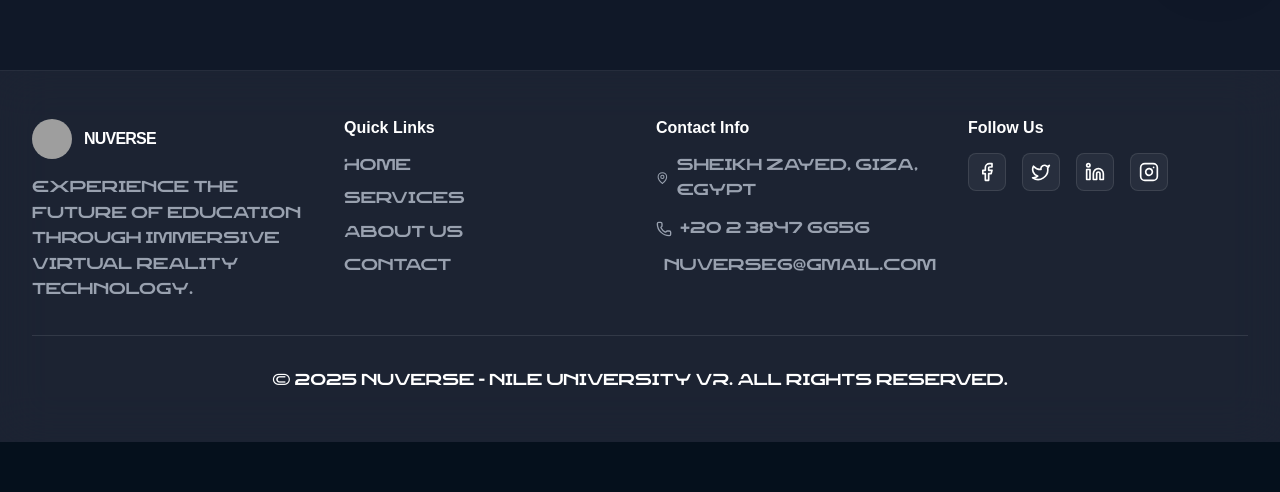
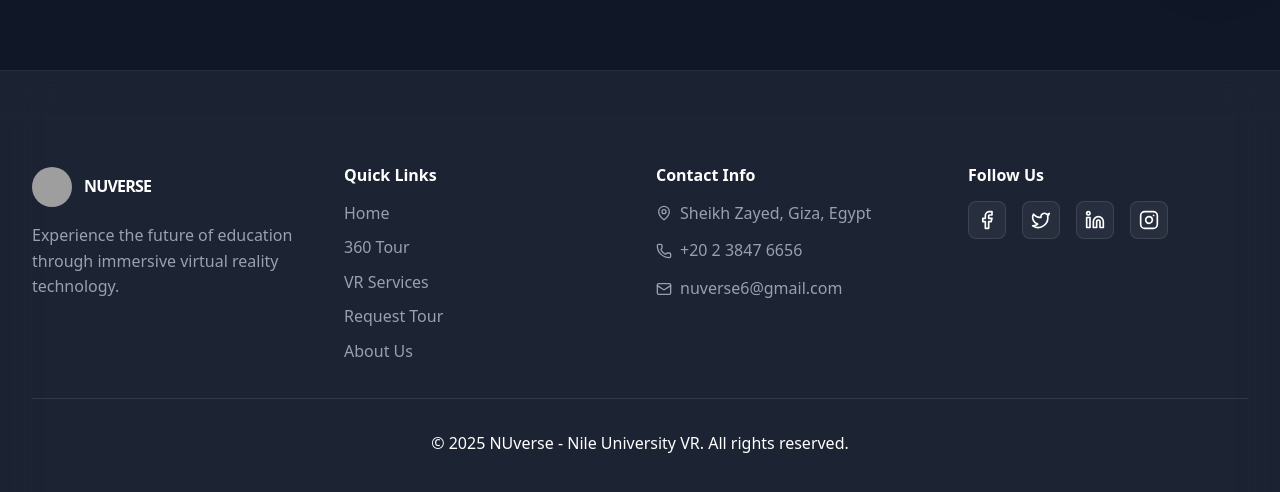
Before and after one commit to NUVersee/nuverse-web-portal, a Next.js app in the folder nuverse-front/: page /about in a window 1280 px wide. Shown: the part 810-1302 px from the top of the page. Before the commit the page ends 1252 px from the top, so only its background shows below. Built offline with nearby package versions, Linux system fonts and the light colour scheme; no server answers; grey boxes are pictures that could not be loaded; a web font is replaced by a local one.

Commit message:
Adding instgram Link

```diff
--- a/nuverse-front/src/components/Footer.tsx
+++ b/nuverse-front/src/components/Footer.tsx
@@ -13,55 +13,60 @@ import { Facebook, Linkedin, Mail, MapPin, Phone, Twitter, Instagram } from "luc
  */
 export function Footer() {
   return (
-    <footer className="bg-white/5 backdrop-blur-xl text-white py-12 px-4 sm:px-6 lg:px-8 transition-colors border-t border-white/5">
+    <footer className="bg-white/5 backdrop-blur-xl text-white py-24 px-4 sm:px-6 lg:px-8 transition-colors border-t border-white/5">
       <div className="max-w-7xl mx-auto">
         <div className="grid md:grid-cols-4 gap-8 mb-8">
           <div>
             <div className="flex items-center gap-3 mb-4">
               <img src="/Images/NUverse Logo.png" alt="NUverse Logo" className="h-10 w-10 rounded-full" />
-              <h4 className="text-white font-black uppercase tracking-tighter">NU<span className="text-nu-red-500">verse</span></h4>
+              <h4 className="text-white font-black uppercase tracking-tighter" style={{fontFamily: 'system-ui, -apple-system, sans-serif'}}>NU<span className="text-nu-red-500">verse</span></h4>
             </div>
-            <p className="text-gray-400">Experience the future of education through immersive virtual reality technology.</p>
+            <p className="text-gray-400" style={{fontFamily: 'system-ui, -apple-system, sans-serif'}}>Experience the future of education through immersive virtual reality technology.</p>
           </div>
 
           <div>
-            <h5 className="mb-4">Quick Links</h5>
+            <h5 className="mb-4" style={{fontFamily: 'system-ui, -apple-system, sans-serif'}}>Quick Links</h5>
             <ul className="space-y-2">
               <li>
-                <a href="#home" className="text-gray-400 hover:text-white transition-colors">
+                <a href="#home" className="text-gray-400 hover:text-white transition-colors" style={{fontFamily: 'system-ui, -apple-system, sans-serif'}}>
                   Home
                 </a>
               </li>
               <li>
-                <a href="#services" className="text-gray-400 hover:text-white transition-colors">
-                  Services
+                <a href="#360-tour" className="text-gray-400 hover:text-white transition-colors" style={{fontFamily: 'system-ui, -apple-system, sans-serif'}}>
+                  360 Tour
                 </a>
               </li>
               <li>
-                <a href="#about" className="text-gray-400 hover:text-white transition-colors">
-                  About Us
+                <a href="#services" className="text-gray-400 hover:text-white transition-colors" style={{fontFamily: 'system-ui, -apple-system, sans-serif'}}>
+                  VR Services
                 </a>
               </li>
               <li>
-                <a href="#contact" className="text-gray-400 hover:text-white transition-colors">
-                  Contact
+                <a href="#contact" className="text-gray-400 hover:text-white transition-colors" style={{fontFamily: 'system-ui, -apple-system, sans-serif'}}>
+                  Request Tour
+                </a>
+              </li>
+              <li>
+                <a href="#about" className="text-gray-400 hover:text-white transition-colors" style={{fontFamily: 'system-ui, -apple-system, sans-serif'}}>
+                  About Us
                 </a>
               </li>
             </ul>
           </div>
 
           <div>
-            <h5 className="mb-4">Contact Info</h5>
+            <h5 className="mb-4" style={{fontFamily: 'system-ui, -apple-system, sans-serif'}}>Contact Info</h5>
             <ul className="space-y-3">
-              <li className="flex items-center gap-2 text-gray-400">
+              <li className="flex items-center gap-2 text-gray-400" style={{fontFamily: 'system-ui, -apple-system, sans-serif'}}>
                 <MapPin size={16} />
                 <span>Sheikh Zayed, Giza, Egypt</span>
               </li>
-              <li className="flex items-center gap-2 text-gray-400">
+              <li className="flex items-center gap-2 text-gray-400" style={{fontFamily: 'system-ui, -apple-system, sans-serif'}}>
                 <Phone size={16} />
                 <span>+20 2 3847 6656</span>
               </li>
-              <li className="flex items-center gap-2 text-gray-400">
+              <li className="flex items-center gap-2 text-gray-400" style={{fontFamily: 'system-ui, -apple-system, sans-serif'}}>
                 <Mail size={16} />
                 <a href="mailto:nuverse6@gmail.com" className="hover:text-white transition-colors">
                   nuverse6@gmail.com
@@ -71,7 +76,7 @@ export function Footer() {
           </div>
 
           <div>
-            <h5 className="mb-4">Follow Us</h5>
+            <h5 className="mb-4" style={{fontFamily: 'system-ui, -apple-system, sans-serif'}}>Follow Us</h5>
             <div className="flex gap-4">
               <a
                 href="https://facebook.com"
@@ -101,7 +106,7 @@ export function Footer() {
                 <Linkedin size={20} />
               </a>
               <a
-                href="https://instagram.com"
+                href="https://www.instagram.com/nu_versee?igsh=cHRxcDQwNzcxMDN2"
                 target="_blank"
                 rel="noopener noreferrer"
                 className="bg-white/5 border border-white/10 p-2 rounded-lg hover:bg-nu-red-500 transition-colors"
@@ -114,7 +119,7 @@ export function Footer() {
         </div>
 
         <div className="border-t border-white/10 pt-8 text-center text-nu-blue-200">
-          <p>&copy; 2025 NUverse - Nile University VR. All rights reserved.</p>
+          <p style={{fontFamily: 'system-ui, -apple-system, sans-serif'}}>&copy; 2025 NUverse - Nile University VR. All rights reserved.</p>
         </div>
       </div>
     </footer>
```
